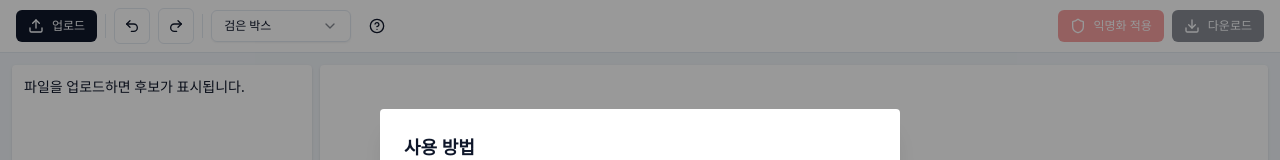
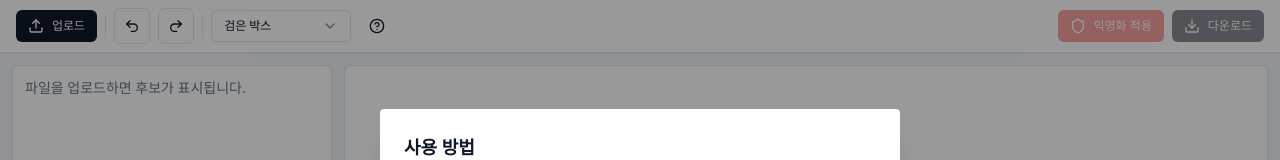
Before and after one commit to nextintelligence-ai/pii-guard-js, a React (Vite) app: page / in a window 1280 px wide. Shown: the top 160 px of the page. Built offline with nearby package versions, Linux system fonts and the light colour scheme.

Commit message:
feat(ui): App layout 을 Card/ScrollArea/Toaster 로 재구성

```diff
--- a/src/App.tsx
+++ b/src/App.tsx
@@ -7,6 +7,11 @@ import { CandidatePanel } from '@/components/CandidatePanel';
 import { PageNavigator } from '@/components/PageNavigator';
 import { ReportModal } from '@/components/ReportModal';
 import { UsageGuideModal } from '@/components/UsageGuideModal';
+import { Card } from '@/components/ui/card';
+import { ScrollArea } from '@/components/ui/scroll-area';
+import { Badge } from '@/components/ui/badge';
+import { Alert, AlertDescription } from '@/components/ui/alert';
+import { Toaster } from '@/components/ui/sonner';
 import { usePdfDocument } from '@/hooks/usePdfDocument';
 import { useAutoDetect } from '@/hooks/useAutoDetect';
 import { useApply } from '@/hooks/useApply';
@@ -42,27 +47,49 @@ export default function App() {
   }, [doNotShowUsageGuideAgain]);
 
   return (
-    <div className="min-h-screen flex flex-col">
+    <div className="flex min-h-screen flex-col bg-muted">
       <Toolbar onLoad={load} onApply={apply} onDownload={download} onHelp={openUsageGuide} />
-      <main className="flex-1 grid grid-cols-[300px_1fr] gap-2 p-3 bg-slate-100">
-        <aside className="bg-white rounded shadow p-3 text-sm overflow-auto">
-          {doc.kind === 'empty' && '파일을 업로드하면 후보가 표시됩니다.'}
-          {doc.kind === 'loading' && '문서를 여는 중…'}
+      <main className="flex-1 grid grid-cols-[320px_1fr] gap-3 p-3">
+        <Card className="flex flex-col overflow-hidden">
+          <ScrollArea className="flex-1">
+            <div className="p-3">
+              {doc.kind === 'empty' && (
+                <p className="text-sm text-muted-foreground">
+                  파일을 업로드하면 후보가 표시됩니다.
+                </p>
+              )}
+              {doc.kind === 'loading' && (
+                <p className="text-sm text-muted-foreground">문서를 여는 중…</p>
+              )}
               {doc.kind === 'ready' && (
                 <>
-              <div className="mb-3 pb-3 border-b text-xs text-slate-500">
-                {doc.fileName} · {doc.pages.length}페이지
+                  <div className="mb-3 flex items-center gap-2 border-b pb-3 text-xs">
+                    <Badge variant="outline">{doc.fileName}</Badge>
+                    <span className="text-muted-foreground">{doc.pages.length}페이지</span>
                   </div>
                   <CandidatePanel />
                 </>
               )}
-          {doc.kind === 'applying' && '익명화 적용 중…'}
+              {doc.kind === 'applying' && (
+                <p className="text-sm text-muted-foreground">익명화 적용 중…</p>
+              )}
               {doc.kind === 'done' && (
-            <span className="text-green-700">완료. 다운로드 버튼을 눌러 저장하세요.</span>
+                <Alert>
+                  <AlertDescription>
+                    완료. 다운로드 버튼을 눌러 저장하세요.
+                  </AlertDescription>
+                </Alert>
               )}
-          {doc.kind === 'error' && <span className="text-red-600">에러: {doc.message}</span>}
-        </aside>
-        <section className="bg-white rounded shadow p-3 flex flex-col items-center justify-center overflow-auto">
+              {doc.kind === 'error' && (
+                <Alert variant="destructive">
+                  <AlertDescription>에러: {doc.message}</AlertDescription>
+                </Alert>
+              )}
+            </div>
+          </ScrollArea>
+        </Card>
+
+        <Card className="flex flex-col items-center justify-center overflow-hidden p-3">
           {doc.kind === 'empty' || doc.kind === 'loading' ? (
             <DropZone onFile={load} />
           ) : doc.kind === 'ready' ? (
@@ -73,9 +100,9 @@ export default function App() {
               <PageNavigator />
             </>
           ) : (
-            <div className="text-slate-500">상태: {doc.kind}</div>
+            <div className="text-muted-foreground">상태: {doc.kind}</div>
           )}
-        </section>
+        </Card>
       </main>
       <ReportModal />
       <UsageGuideModal
@@ -84,6 +111,7 @@ export default function App() {
         onDoNotShowAgainChange={setDoNotShowUsageGuideAgain}
         onClose={closeUsageGuide}
       />
+      <Toaster position="top-right" />
     </div>
   );
 }
```
Lines whose indentation alone changed are shown as unchanged.
